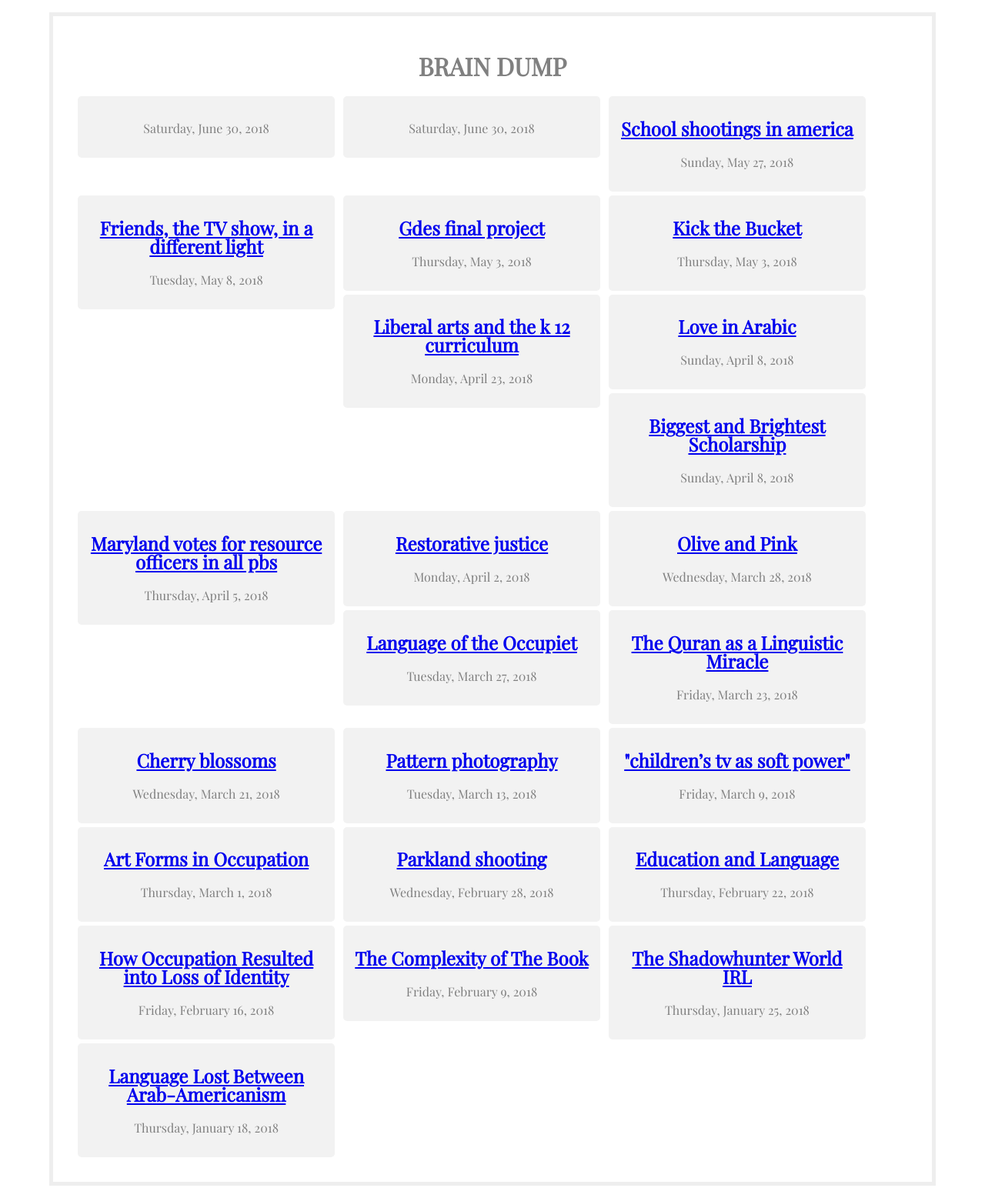
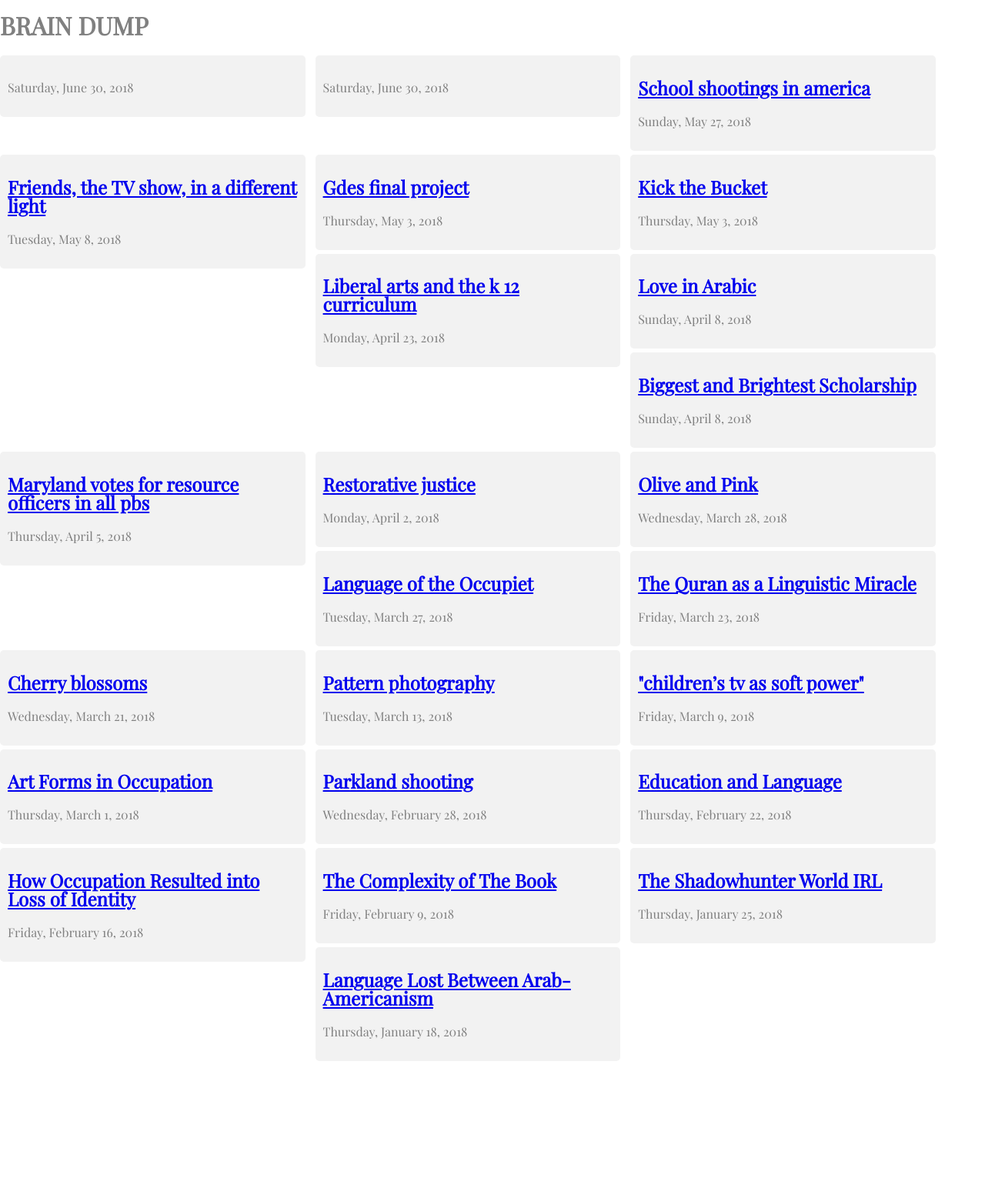
Before and after one commit to ashammeeh/alaa-blog, a Jekyll site: the page built from index.md, in a window 1280 px wide. Shown: the whole page at 77% size. Built offline with Jekyll 4.4.1, drawn with Linux system fonts in a browser that asks for light colours; after the commit the page ends 1379 px from its top, so only the background shows below that.

Commit message:
Update front.html

```diff
--- a/_layouts/front.html
+++ b/_layouts/front.html
@@ -22,7 +22,6 @@
 	<link href="https://fonts.googleapis.com/css?family=Playfair+Display" rel="stylesheet">
 	<!-- Page content goes inside the container -->
 	<!-- In general, you should have only one container per page. -->
-	<div class="container clearfix">
 
         <h1>{{ site.title }}</h1>
 
```
